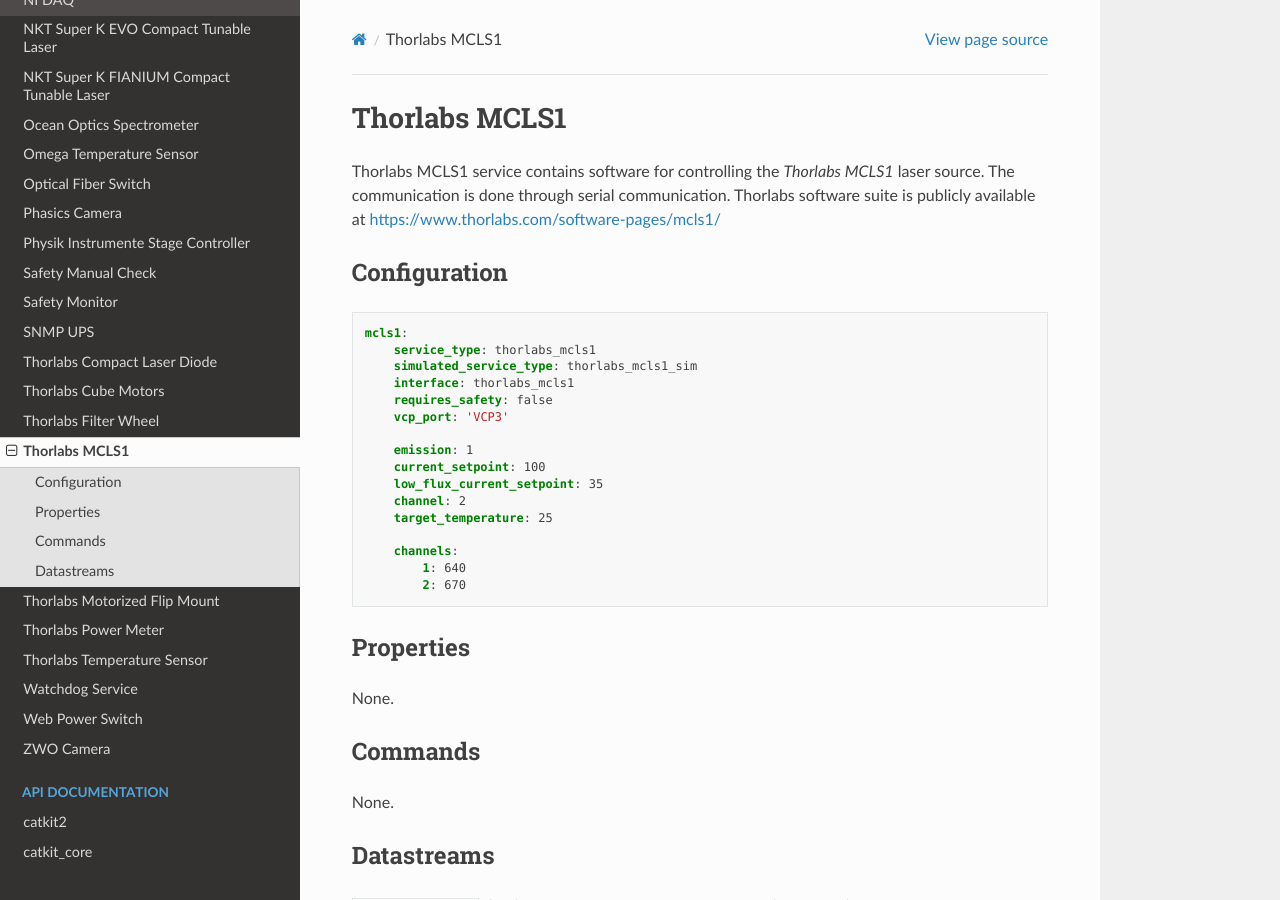
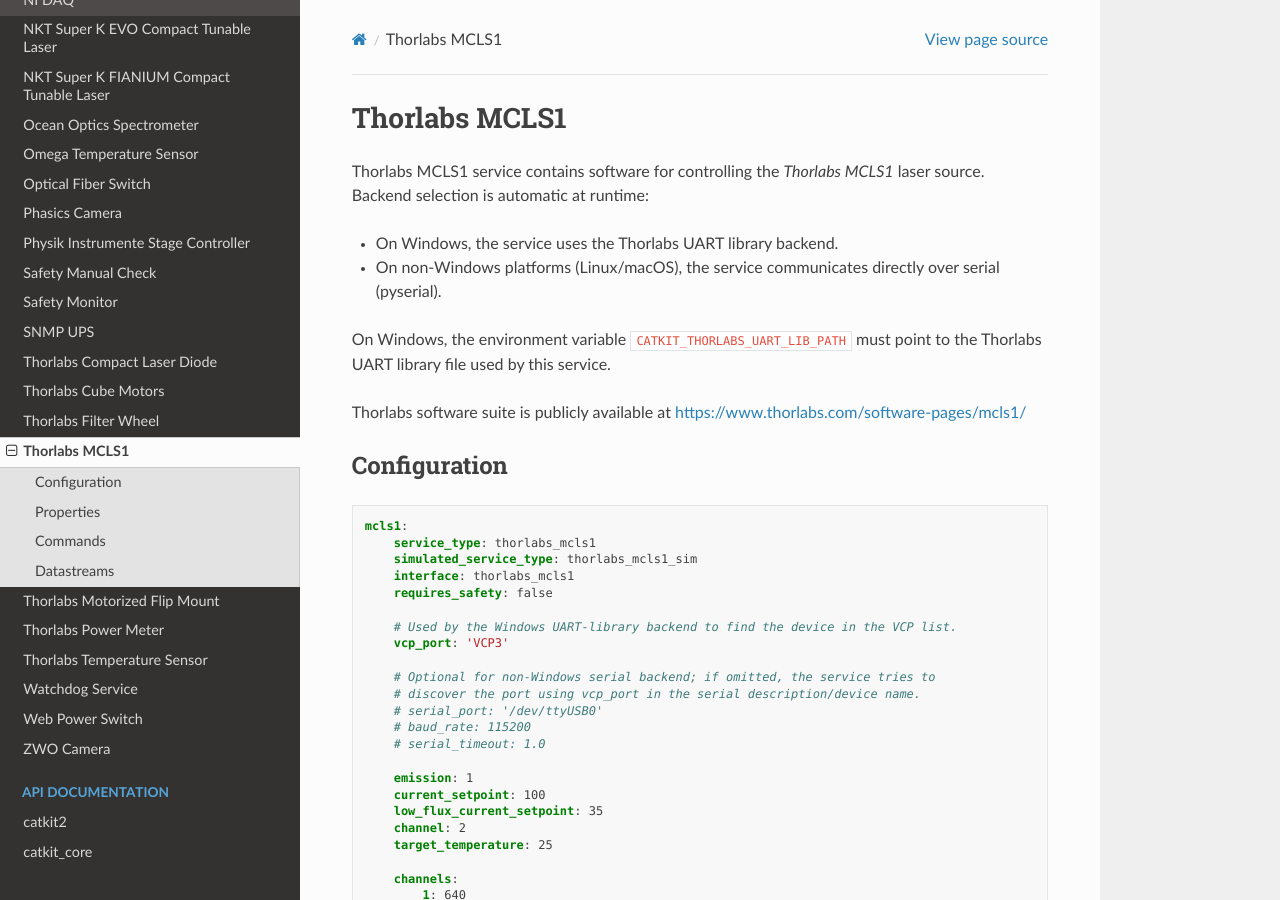
Before and after one commit to spacetelescope/catkit2, a Sphinx documentation site: the page built from docs/services/thorlabs_mcls1.rst, in a window 1280 px wide and 900 px high. Built offline with Sphinx 7.4.7 and the Read the Docs theme 3.1.0, drawn with Linux system fonts in a browser that asks for light colours.

Commit message:
Fix/add documentation

```diff
--- a/docs/services/thorlabs_mcls1.rst
+++ b/docs/services/thorlabs_mcls1.rst
@@ -1,7 +1,13 @@
 Thorlabs MCLS1
 ==============
 Thorlabs MCLS1 service contains software for controlling the `Thorlabs MCLS1` laser source.
-The communication is done through serial communication.
+Backend selection is automatic at runtime:
+
+- On Windows, the service uses the Thorlabs UART library backend.
+- On non-Windows platforms (Linux/macOS), the service communicates directly over serial (pyserial).
+
+On Windows, the environment variable ``CATKIT_THORLABS_UART_LIB_PATH`` must point to the Thorlabs UART library file used by this service.
+
 Thorlabs software suite is publicly available at https://www.thorlabs.com/software-pages/mcls1/
 
 
@@ -16,7 +22,15 @@
         simulated_service_type: thorlabs_mcls1_sim
         interface: thorlabs_mcls1
         requires_safety: false
+
+        # Used by the Windows UART-library backend to find the device in the VCP list.
         vcp_port: 'VCP3'
+
+        # Optional for non-Windows serial backend; if omitted, the service tries to
+        # discover the port using vcp_port in the serial description/device name.
+        # serial_port: '/dev/ttyUSB0'
+        # baud_rate: 115200
+        # serial_timeout: 1.0
 
         emission: 1
         current_setpoint: 100
```
Also changed, not shown: 1 other file.
